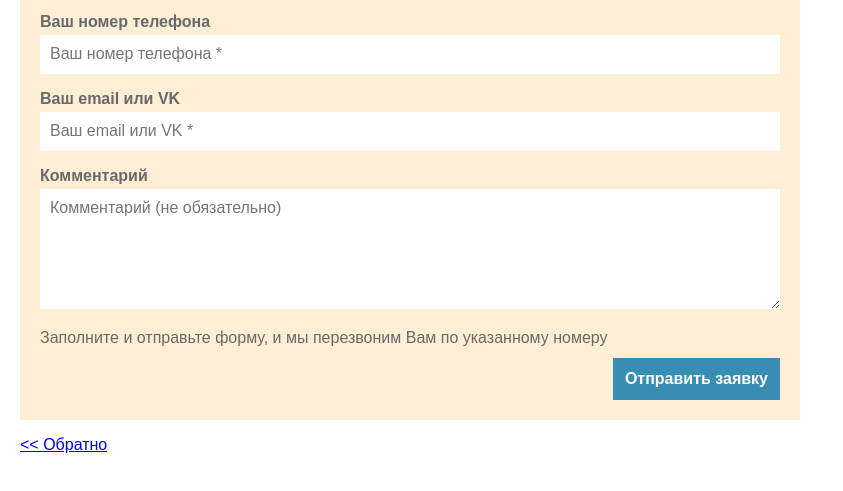
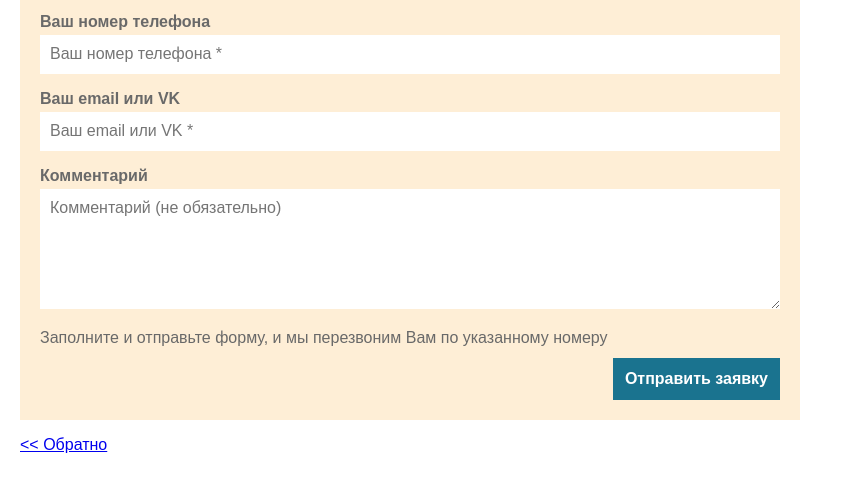
Before and after one commit to svyaz/Frontend, a plain HTML site: page Lekciya_02_CSS/task_css_form.html in a window 1280 px wide. In both pictures the pointer is over the button "Отправить заявку". Shown: the part 191-682 px from the top of the page, without its empty margins (0-843 px from the left). Drawn offline with Linux system fonts and the light colour scheme.

Commit message:
form. Кнопка при наведении указателя меняет цвет и меняется курсор на pointer

```diff
--- a/Lekciya_02_CSS/styles/task_css_form.css
+++ b/Lekciya_02_CSS/styles/task_css_form.css
@@ -56,3 +56,8 @@
     font-weight: bold;
     border: 0;
 }
+
+.task-content button:hover {
+    background-color: #1a738f;
+    cursor: pointer;
+}
```
